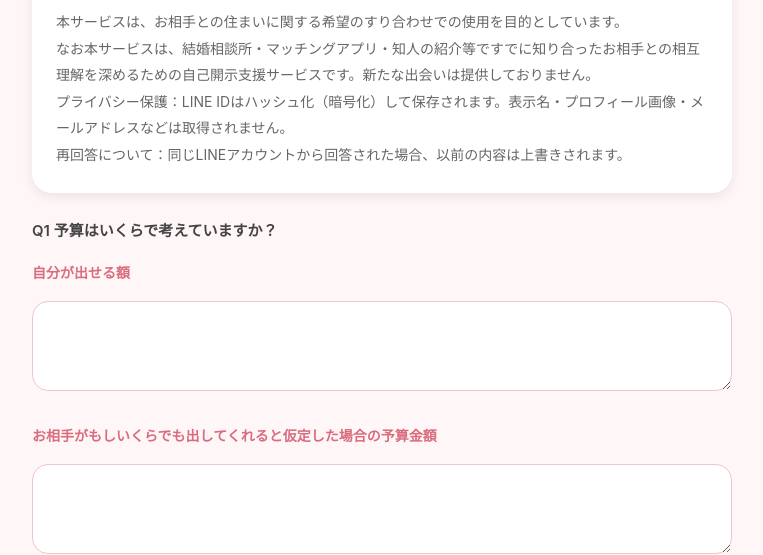
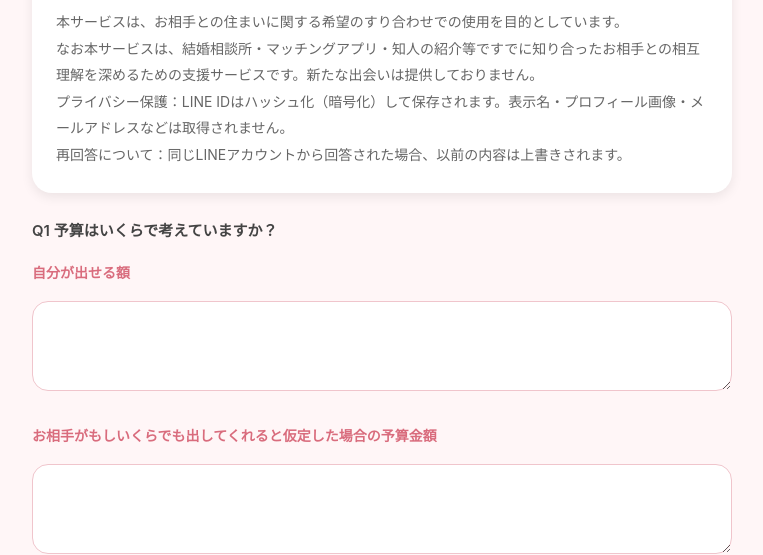
Before and after one commit to marriagesketch/-house-, a plain HTML site: page index.html in a window 1280 px wide. Shown: the part 273-828 px from the top of the page, without its empty margins (258-1021 px from the left). Drawn offline with Linux system fonts and the light colour scheme.

Commit message:
Update index.html

```diff
--- a/index.html
+++ b/index.html
@@ -15,7 +15,7 @@
   <h1>家条件のすり合わせ</h1>
   <p class="form-description">
   本サービスは、お相手との住まいに関する希望のすり合わせでの使用を目的としています。<br>
-  なお本サービスは、結婚相談所・マッチングアプリ・知人の紹介等ですでに知り合ったお相手との相互理解を深めるための自己開示支援サービスです。新たな出会いは提供しておりません。<br>
+  なお本サービスは、結婚相談所・マッチングアプリ・知人の紹介等ですでに知り合ったお相手との相互理解を深めるための支援サービスです。新たな出会いは提供しておりません。<br>
   プライバシー保護：LINE IDはハッシュ化（暗号化）して保存されます。表示名・プロフィール画像・メールアドレスなどは取得されません。<br>
   再回答について：同じLINEアカウントから回答された場合、以前の内容は上書きされます。</p>
 </div>
```
